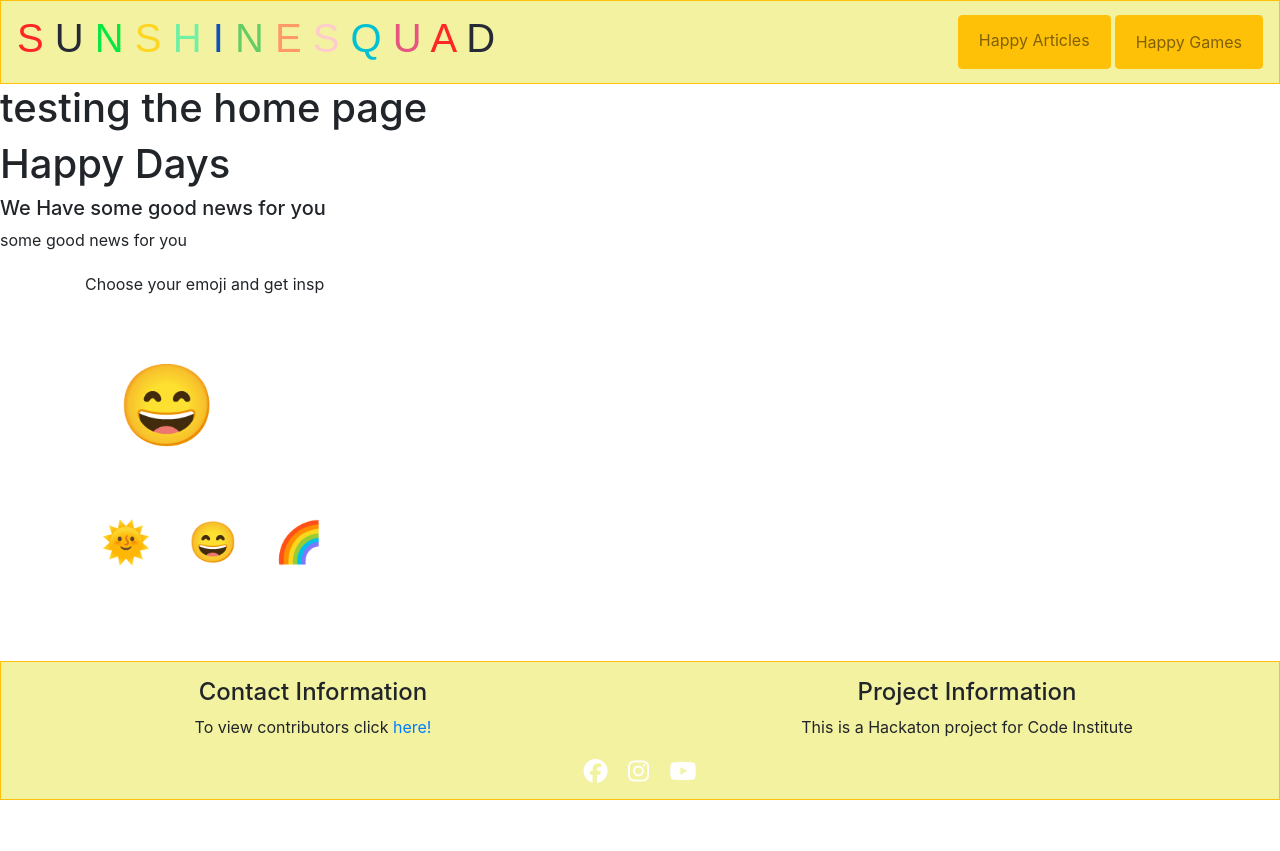
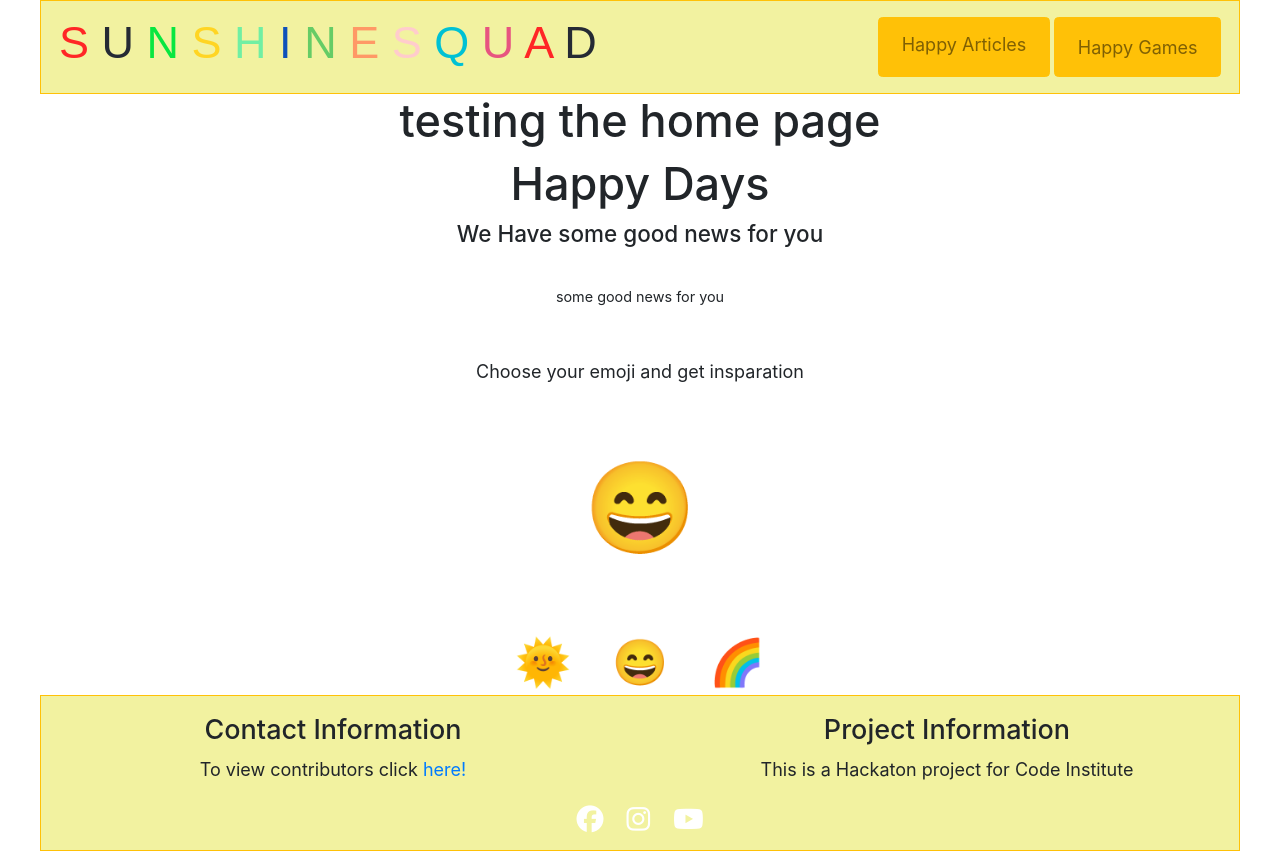
Before and after one commit to raneem-yad/sunshine_squad_hackathon_raneem, a Flask app: template appmanager/templates/home.html in a window 1280 px wide. Before the commit the page ends 800 px from the top, so only its background shows below. Run offline with Flask 3, Linux system fonts and the light colour scheme; the template is opened without the code that fills it, so the values that code supplies are empty; some libraries are stand-ins or nearby versions; some web fonts are replaced.

Commit message:
Update styling for home page

```diff
--- a/appmanager/static/css/style.css
+++ b/appmanager/static/css/style.css
@@ -1,8 +1,25 @@
 /* Font for title */
 @import url('https://fonts.googleapis.com/css2?family=Darumadrop+One&display=swap');
 
+/*This is the main stylesheet for the website. It is used to style the website and make it look more appealing to the user.*/
+/*This stylesheet is linked to all the pages of the website.*/
+html,
+body {
+  max-width: 1200px;
+  margin: auto;
+  font-family: 'Roboto', sans-serif;
+  font-size: 18px;
+  line-height: 1.4em;
+  color: rgb(27, 26, 26);
+}
 
 body {
+  background-color: #f4f4f4;
+}
+
+
+
+/*body {
     min-height: 100vh;
     display: flex;
     flex-direction: column;
@@ -10,7 +27,7 @@ body {
 
 .main {
     flex: 1;
-}
+} */
 
 /* Navbar */
 .main-nav {
@@ -44,6 +61,29 @@ body {
 table {
     border-spacing: 0px;
 }
+
+/* Title and description */
+.page-title {
+  text-align: center;
+  margin: auto;
+  line-height: 2em;
+}
+
+.page-title h1 {
+  display: inline-block;
+}
+
+.main {
+  text-align: center;
+}
+
+.page-description {
+  font-size: 0.8rem;
+  padding: 30px;
+}
+
+/* News */
+
 
 /* News */
 
--- a/appmanager/templates/home.html
+++ b/appmanager/templates/home.html
@@ -29,7 +29,7 @@
         </div>
 
         <div class="container">
-            <p class="emoji-title">Choose your emoji and get insp
+            <p class="emoji-title">Choose your emoji and get insparation</p>
             <div id ="big-emoji">😄</div>
 
             <div class="small-emojis">
```
Also changed, not shown: 2 other files.
